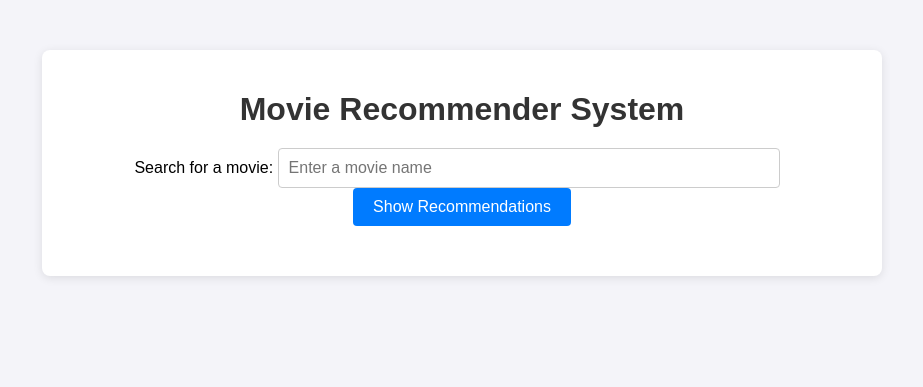
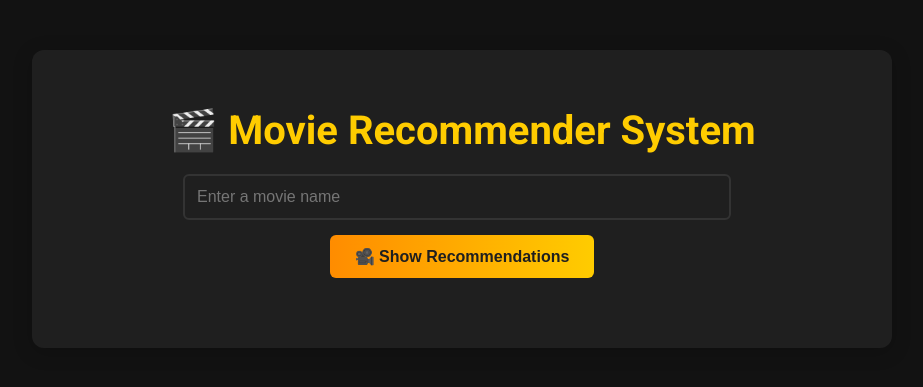
Before and after one commit to DivyanshKushwaha/Movie-Recommender-System, a Flask app: template templates/index.html in a window 1280 px wide. Shown: the top 387 px of the page, without its empty margins (178-1101 px from the left). Run offline with Flask 3, Linux system fonts and the light colour scheme; the template is opened without the code that fills it, so the values that code supplies are empty; parts of the project's set-up code (start-up, migrations or seed data) failed here and were passed over; some libraries are stand-ins or nearby versions.

Commit message:
app interface modified

```diff
--- a/app.py
+++ b/app.py
@@ -43,7 +43,9 @@ def recommend(movie):
 @app.route('/')
 def index():
     """Render the homepage with the list of movies."""
-    return render_template('index.html', movies=list(movies['title'].values))
+    # Sort movies alphabetically
+    sorted_movies = sorted(list(movies['title'].values))
+    return render_template('index.html', movies=sorted_movies)
 
 
 @app.route('/recommend', methods=['POST'])
--- a/static/styles.css
+++ b/static/styles.css
@@ -1,71 +1,97 @@
 body {
-    font-family: Arial, sans-serif;
-    background-color: #f4f4f9;
+    font-family: 'Roboto', sans-serif;
+    background-color: #121212;
     margin: 0;
     padding: 0;
+    color: #f5f5f5;
 }
 
 .container {
     max-width: 800px;
     margin: 50px auto;
     text-align: center;
-    background: #ffffff;
-    padding: 20px;
-    border-radius: 8px;
-    box-shadow: 0 2px 10px rgba(0, 0, 0, 0.1);
+    background: #1f1f1f;
+    padding: 30px;
+    border-radius: 12px;
+    box-shadow: 0 4px 20px rgba(0, 0, 0, 0.2);
 }
 
 h1 {
-    color: #333;
+    color: #ffcc00;
     margin-bottom: 20px;
+    font-size: 2.5em;
 }
 
 form {
-    margin-bottom: 30px;
+    margin-bottom: 40px;
 }
 
 input[type="text"] {
-    width: 60%;
-    padding: 10px;
+    width: 65%;
+    padding: 12px;
     font-size: 16px;
     margin-right: 10px;
-    border: 1px solid #ccc;
-    border-radius: 4px;
+    border: 2px solid #333;
+    border-radius: 6px;
+    background-color: #1f1f1f;
+    color: #f5f5f5;
+    transition: border-color 0.3s ease;
+}
+
+input[type="text"]:focus {
+    border-color: #ffcc00;
+    outline: none;
 }
 
 button {
-    padding: 10px 20px;
+    padding: 12px 25px;
     font-size: 16px;
-    background-color: #007BFF;
-    color: white;
+    background: linear-gradient(90deg, #ff8c00, #ffcc00);
+    color: #1f1f1f;
     border: none;
-    border-radius: 4px;
+    border-radius: 6px;
     cursor: pointer;
+    font-weight: bold;
+    transition: background 0.3s ease, transform 0.2s ease;
+    margin-top: 15px; /* Add distance between input and button */
 }
 
 button:hover {
-    background-color: #0056b3;
+    background: linear-gradient(90deg, #ffcc00, #ff8c00);
+    transform: scale(1.05);
 }
+
 
 .recommendations {
     display: flex;
-    justify-content: space-around;
+    justify-content: center;
     flex-wrap: wrap;
+    gap: 20px;
+    margin-top: 20px;
 }
 
 .movie {
-    margin: 10px;
-    text-align: center;
+    background: #1f1f1f;
+    padding: 15px;
+    border-radius: 8px;
+    box-shadow: 0 2px 10px rgba(0, 0, 0, 0.2);
+    transition: transform 0.3s ease, box-shadow 0.3s ease;
+}
+
+.movie:hover {
+    transform: scale(1.05);
+    box-shadow: 0 4px 20px rgba(0, 0, 0, 0.4);
 }
 
 .movie img {
     width: 150px;
     border-radius: 8px;
     box-shadow: 0 2px 5px rgba(0, 0, 0, 0.1);
+    margin-bottom: 10px;
 }
 
 .movie h2 {
-    font-size: 16px;
+    font-size: 1.2em;
     margin-top: 10px;
-    color: #555;
+    color: #ffcc00;
 }
--- a/templates/index.html
+++ b/templates/index.html
@@ -6,14 +6,14 @@
     <title>Movie Recommender System</title>
     <link rel="stylesheet" href="{{ url_for('static', filename='styles.css') }}">
     <link rel="stylesheet" href="https://code.jquery.com/ui/1.12.1/themes/base/jquery-ui.css">
+    <link href="https://fonts.googleapis.com/css2?family=Roboto:wght@400;700&display=swap" rel="stylesheet">
 </head>
 <body>
     <div class="container">
-        <h1>Movie Recommender System</h1>
+        <h1>🎬 Movie Recommender System</h1>
         <form id="recommendation-form">
-            <label for="movie-input">Search for a movie:</label>
             <input type="text" id="movie-input" name="movie_name" placeholder="Enter a movie name" required>
-            <button type="submit">Show Recommendations</button>
+            <button type="submit">🎥 Show Recommendations</button>
         </form>
         <div id="recommendations" class="recommendations">
             <!-- Recommendations will appear here -->
@@ -23,7 +23,6 @@
     <script src="https://code.jquery.com/jquery-3.6.0.min.js"></script>
     <script src="https://code.jquery.com/ui/1.12.1/jquery-ui.min.js"></script>
     <script>
-        // Autocomplete for the movie search bar
         $(function() {
             const movieTitles = {{ movies | tojson }};
             $("#movie-input").autocomplete({
@@ -31,12 +30,10 @@
             });
         });
 
-        // Handle form submission
         $("#recommendation-form").on("submit", function(event) {
             event.preventDefault();
             const movieName = $("#movie-input").val();
 
-            // Send a POST request to fetch recommendations
             $.ajax({
                 url: "/recommend",
                 method: "POST",
@@ -48,8 +45,8 @@
                     response.names.forEach((name, index) => {
                         const movieDiv = $(`
                             <div class="movie">
+                                <img src="${response.posters[index]}" alt="${name} poster">
                                 <h2>${name}</h2>
-                                <img src="${response.posters[index]}" alt="${name} poster">
                             </div>
                         `);
                         recommendationsDiv.append(movieDiv);
```
